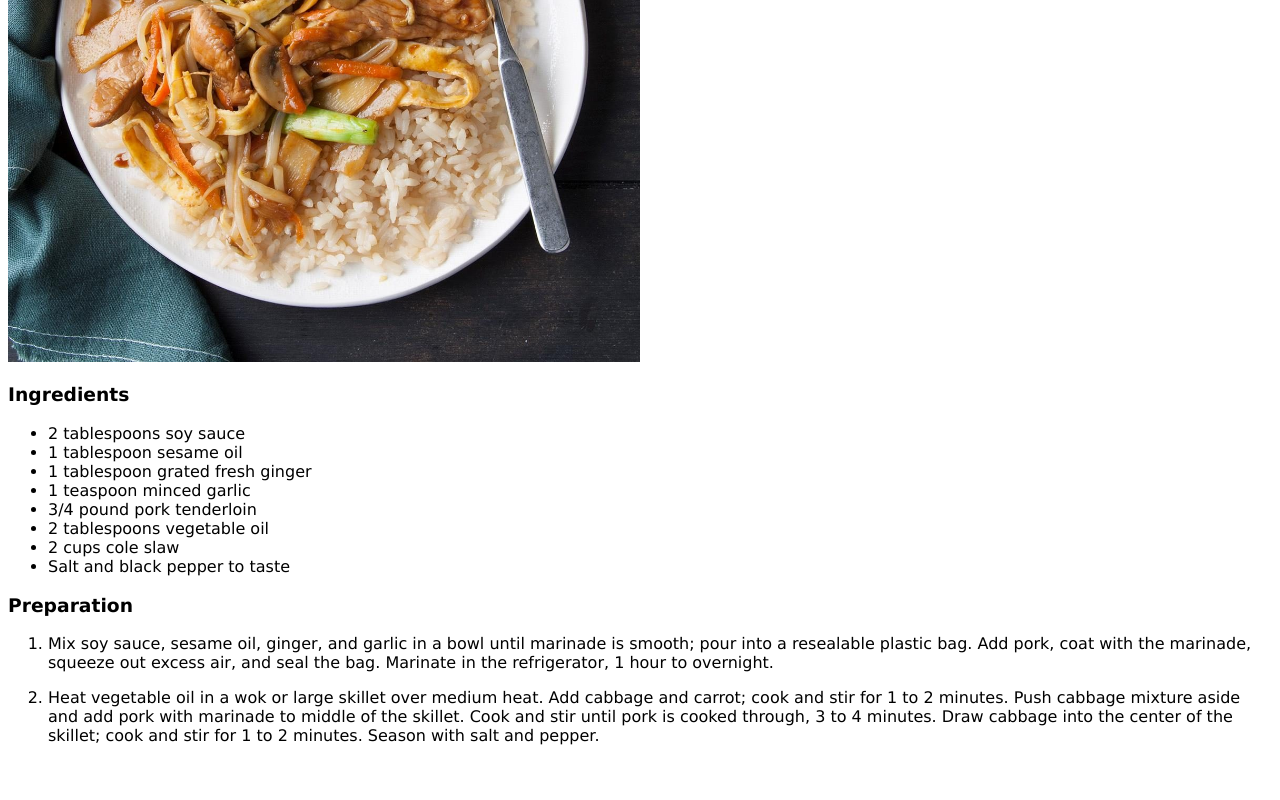
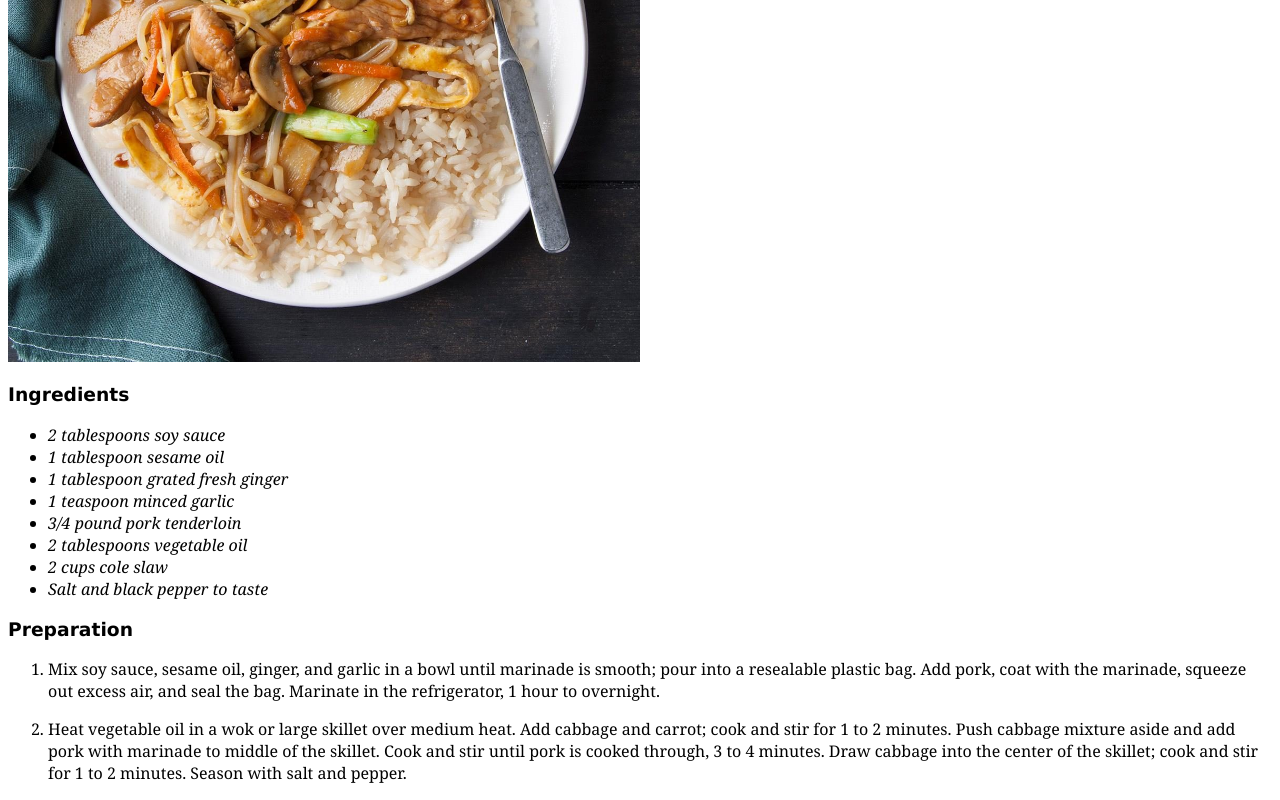
Before and after one commit to aaron-sisk/odin-recipes, a plain HTML site: page recipes/moo-shu-pork.html in a window 1280 px wide. Shown: the part 341-1141 px from the top of the page. Before the commit the page ends 1102 px from the top, so only its background shows below. Drawn offline with Linux system fonts and the light colour scheme.

Commit message:
feat: add css to pages
Update lists and headings with styles

```diff
--- a/css/styles.css
+++ b/css/styles.css
@@ -12,6 +12,7 @@ h1 {
 .ingredients,
 .preparation {
     font-size: 16px;
+    font-family: Georgia, 'Times New Roman', Times, serif;
 }
 
 .ingredients {
--- a/recipes/moo-shu-pork.html
+++ b/recipes/moo-shu-pork.html
@@ -12,7 +12,7 @@
         <h1>Moo Shu Pork</h1>
             <img src="../img/moo-shu-pork.jpg" alt="A Plate of Moo Shu Pork" width="50%">
             <h3>Ingredients</h3>
-                <ul>
+                <ul class="ingredients">
                     <li>2 tablespoons soy sauce</li>
                     <li>1 tablespoon sesame oil</li>
                     <li>1 tablespoon grated fresh ginger</li>
@@ -23,7 +23,7 @@
                     <li>Salt and black pepper to taste</li>
                 </ul>
             <h3>Preparation</h3>
-                <ol>
+                <ol class="preparation">
                     <li>Mix soy sauce, sesame oil, ginger, and garlic in a bowl until marinade is smooth; pour into a resealable plastic bag. Add pork, coat with the marinade, squeeze out excess air, and seal the bag. Marinate in the refrigerator, 1 hour to overnight.</li>
                     <p></p>
                     <li>Heat vegetable oil in a wok or large skillet over medium heat. Add cabbage and carrot; cook and stir for 1 to 2 minutes. Push cabbage mixture aside and add pork with marinade to middle of the skillet. Cook and stir until pork is cooked through, 3 to 4 minutes. Draw cabbage into the center of the skillet; cook and stir for 1 to 2 minutes. Season with salt and pepper.</li>
```
Also changed, not shown: recipes/green-curry-chicken.html (+2 -2 lines).
